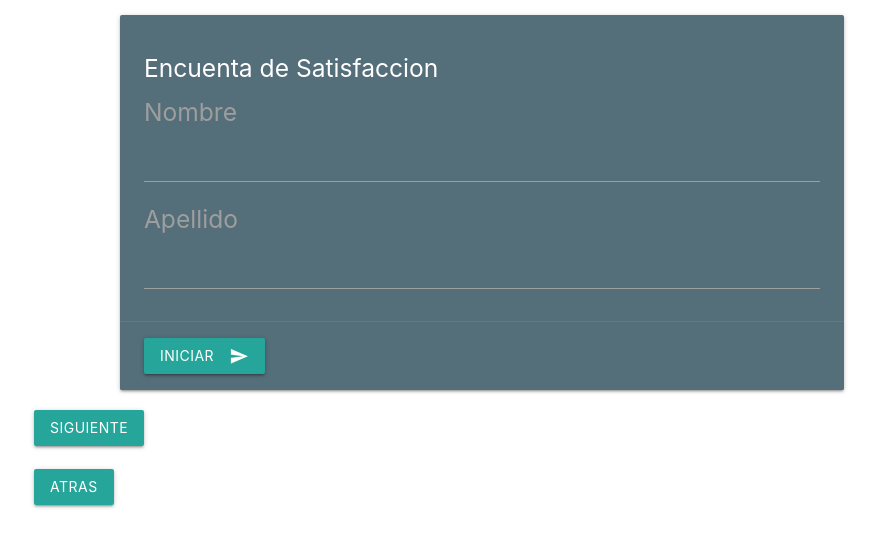
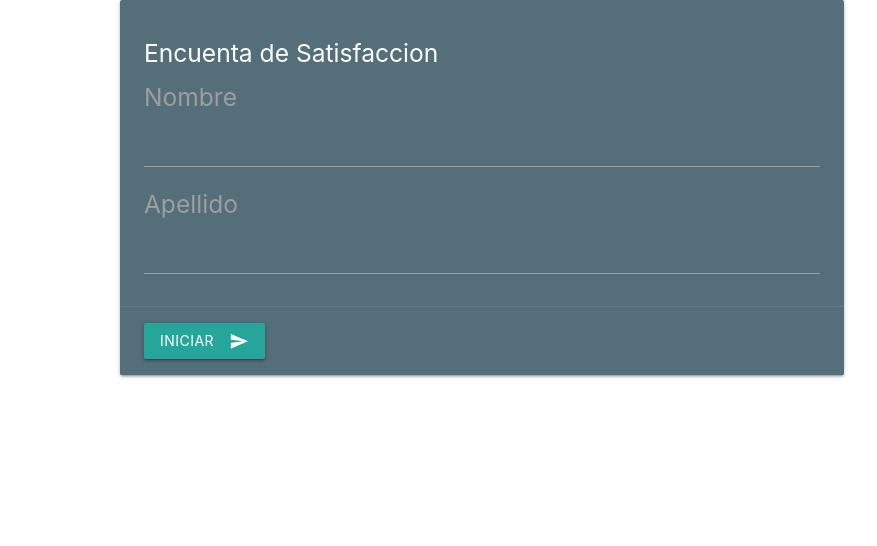
Before and after one commit to liro5/AppEncuesta, an Angular app: page / in a window 1280 px wide. Shown: the top 546 px of the page, without its empty margins (158-1035 px from the left). Built offline with nearby package versions, Linux system fonts and the light colour scheme.

Commit message:
Output de hijo a padre en componente datosencuesta

```diff
--- a/src/app/app.component.html
+++ b/src/app/app.component.html
@@ -1,22 +1,22 @@
 <div class="container">
 
-    <span [ngSwitch]="valor">
-    <p *ngSwitchCase="0">
-        <app-datos-encuesta></app-datos-encuesta>
-    </p>
-    <p *ngSwitchCase="1">
+    <div [ngSwitch]="valor">
+    <div *ngSwitchCase="0">
+        <app-datos-encuesta (iniciarEncuesta)="siguiente($event)" ></app-datos-encuesta>
+    </div>
+    <div *ngSwitchCase="1">
         <app-preguntas></app-preguntas>
-    </p>
-    <p *ngSwitchCase="2">
+    </div>
+    <div *ngSwitchCase="2">
         <app-estadistica-grafica></app-estadistica-grafica>
-    </p>
-    </span>
-    <button  class="waves-effect waves-light btn"  (click)="siguiente()">
+    </div>
+    </div>
+    <!-- <button  class="waves-effect waves-light btn"  (click)="siguiente()">
     Siguiente
     </button>
     <br>
     <br>
     <button  class="waves-effect waves-light btn" (click)="atras()">
        Atras
-        </button>
+        </button> -->
 </div>
--- a/src/app/app.component.ts
+++ b/src/app/app.component.ts
@@ -1,4 +1,5 @@
 import { Component } from '@angular/core';
+import { Persona } from './models/persona';
 
 @Component({
   selector: 'app-root',
@@ -8,7 +9,7 @@ import { Component } from '@angular/core';
 export class AppComponent {
 
   valor: number = 0;
-  siguiente() {
+  siguiente(persona: Persona) {
     this.valor = this.valor + 1;
     if (this.valor == 3) {
       this.valor = 0;
--- a/src/app/datos-encuesta/datos-encuesta.component.html
+++ b/src/app/datos-encuesta/datos-encuesta.component.html
@@ -16,11 +16,9 @@
                     <input type="text" id="apellido"[(ngModel)]="persona.apellido">
                 </div>
                 <div class="card-action">
-                    <button class="btn waves-effect waves-light" name="action">Iniciar
+                    <button (click)="iniciar()" class="btn waves-effect waves-light" name="action">Iniciar
                         <i class="material-icons right">send</i>
                     </button>
-                    {{persona.nombre }}
-                    {{persona.apellido }}
                 </div>
             </div>
         </div>
--- a/src/app/datos-encuesta/datos-encuesta.component.ts
+++ b/src/app/datos-encuesta/datos-encuesta.component.ts
@@ -1,4 +1,4 @@
-import { Component, OnInit } from '@angular/core';
+import { Component, EventEmitter, OnInit, Output } from '@angular/core';
 import { Persona } from '../models/persona';
 
 @Component({
@@ -8,9 +8,14 @@ import { Persona } from '../models/persona';
 })
 export class DatosEncuestaComponent implements OnInit {
 persona:Persona = new Persona();
+
+@Output() iniciarEncuesta = new EventEmitter<Persona>()
   constructor() { }
 
   ngOnInit(): void {
   }
 
+iniciar(){
+  this.iniciarEncuesta.emit(this.persona)
 }
+}
```
Also changed, not shown: 1 other file (tests, documents, lock files or other folders).
